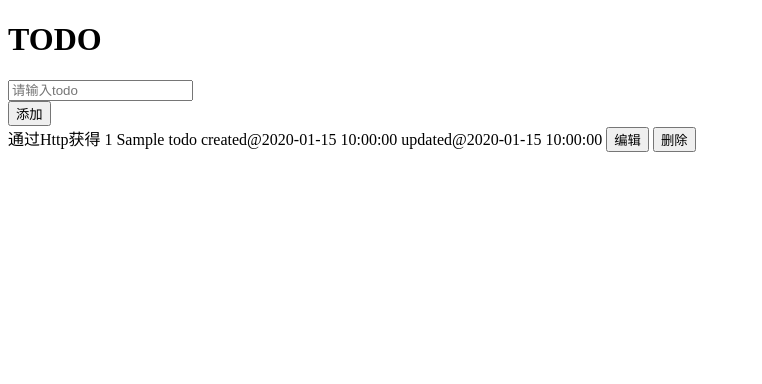
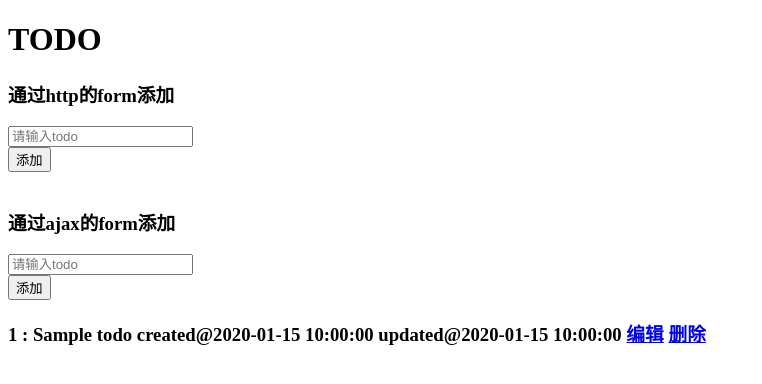
Before and after one commit to KiwiShow/PythonWeb, a Python web app: template server_normal/templates/todo_index.html in a window 1280 px wide. Shown: the top 384 px of the page, without its empty margins (0-762 px from the left). Run offline with Jinja, Linux system fonts and the light colour scheme; the template is opened without the code that fills it: most values are stand-ins (such as "Sample title", 1, 10 or a date in 2020).

Commit message:
+增加todo通过ajax添加功能

```diff
--- a/server_normal/static/Ajax_base.js
+++ b/server_normal/static/Ajax_base.js
@@ -29,3 +29,8 @@ let ajaxTodoIndex = function (callback) {
     let path = '/ajax/todo/index'
     ajax('GET', path, '', callback)
 }
+
+let ajaxTodoAdd = function (form, callback) {
+    let path = '/ajax/todo/add'
+    ajax('POST', path, form, callback)
+}
--- a/server_normal/templates/todo_index.html
+++ b/server_normal/templates/todo_index.html
@@ -6,23 +6,24 @@
 </head>
 <body>
     <h1>TODO</h1>
+    <h3>通过http的form添加</h3>
     <form action="/todo/add" method="post">
         <input type="text" name="title" placeholder="请输入todo">
         <br>
         <button type="submit">添加</button>
     </form>
+    <br>
+    <h3>通过ajax的form添加</h3>
+    <input id='id-input-todo' type="text" name="title" placeholder="请输入todo">
+    <br>
+    <button id='id-button-add'>添加</button>
 
     <div class="todo-list">
         <!--to_do will be here-->
         {% for t in todos %}
-        <div class="todo-cell" data-id="${id}">
-            <span>通过Http获得</span>
-            <span class="todo-id">{{ t.id }}</span>
-            <span class="todo-title">{{ t.title }}</span>
-            <span>created@{{ t.created_time }}</span>
-            <span>updated@{{ t.updated_time }}</span>
-            <button class="todo-edit" data-id="${id}">编辑</button>
-            <button class="todo-delete" data-id="${id}">删除</button>
+        <div class="todo-cell">
+            <h3>{{ t.id }} : {{ t.title}} created@{{ t.created_time }} updated@{{ t.updated_time }}
+                <a href="/todo/edit?id={{ t.id }}">编辑</a> <a href="/todo/delete?id={{ t.id }}">删除</a></h3>
         </div>
         {% endfor %}
         <br>
```
Also changed, not shown: server_normal/routes/routes_todo_ajax.py (+9 -0 lines), server_normal/static/Ajax_todo.js (+22 -0 lines).
